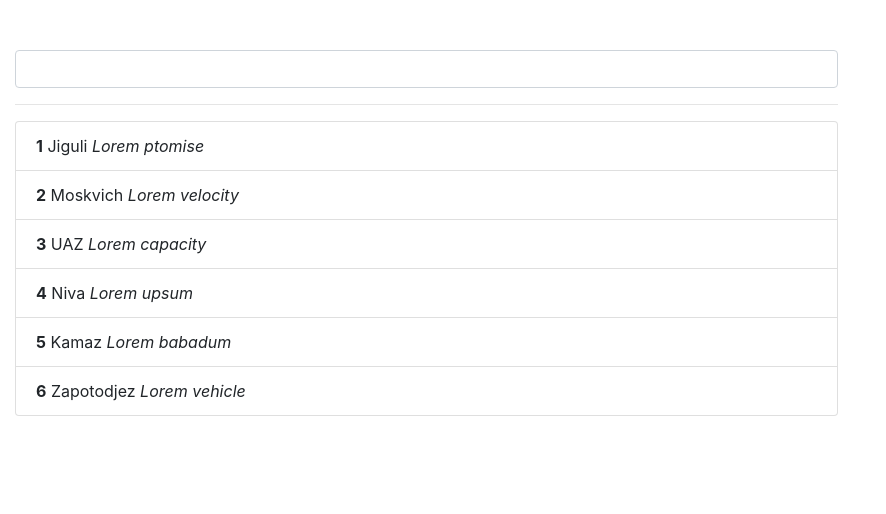
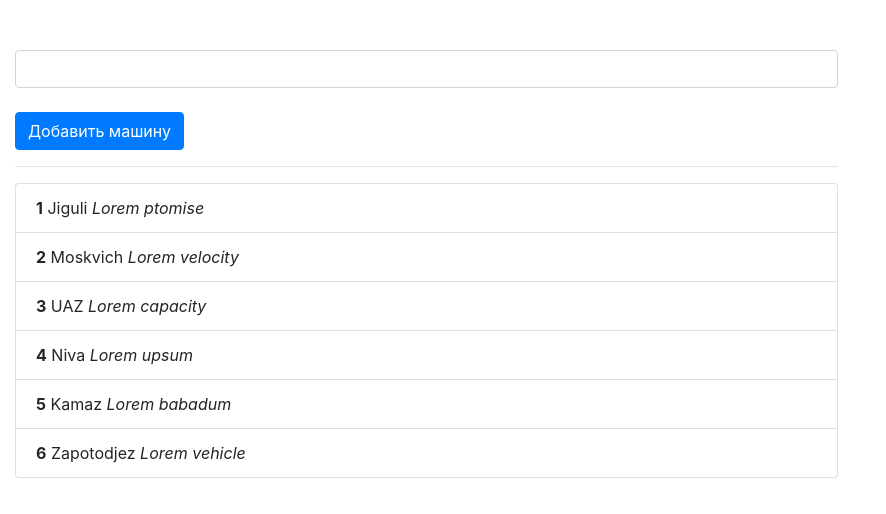
Before and after one commit to academind-345590/ng-theory, an Angular app: page / in a window 1280 px wide. Shown: the top 514 px of the page, without its empty margins (0-886 px from the left). Built offline with nearby package versions, Linux system fonts and the light colour scheme.

Commit message:
pipe: optimized

```diff
--- a/src/app/app.component.ts
+++ b/src/app/app.component.ts
@@ -4,7 +4,8 @@ import { Component } from '@angular/core';
   selector: 'app-root',
   template: `
     <div class="col-md-8 col-md-offset-2">
-      <input type="text" class="form-control" [(ngModel)]="searchCar">
+      <input type="text" class="form-control" [(ngModel)]="searchCar"><br>
+      <button class="btn btn-primary" (click)="addCar()">Добавить машину</button>
       <hr>
       <ul class="list-group">
         <li class="list-group-item" *ngFor="let car of cars | carFilter:searchCar:'description'; let i=index" >
@@ -23,5 +24,11 @@ export class AppComponent {
     { name: 'Niva', description: 'Lorem upsum '},
     { name: 'Kamaz', description: 'Lorem babadum'},
     { name: 'Zapotodjez', description: 'Lorem vehicle '},
-  ]
+  ];
+
+  addCar(){
+    this.cars.push({
+      name: "New Car", description: "New description"
+    })
+  }
 }
--- a/src/app/car-filter.pipe.ts
+++ b/src/app/car-filter.pipe.ts
@@ -1,11 +1,14 @@
 import { Pipe, PipeTransform } from '@angular/core';
 
 @Pipe({
-  name: 'carFilter'
+  name: 'carFilter',
+  pure: true
 })
 export class CarFilterPipe implements PipeTransform {
 
   transform(carList, searchStr: string, fildName: string){
+    console.log('Filter Pipe Sterted!');
+
     if (carList.length === 0 || searchStr === ''){
       return carList;
     };
```
